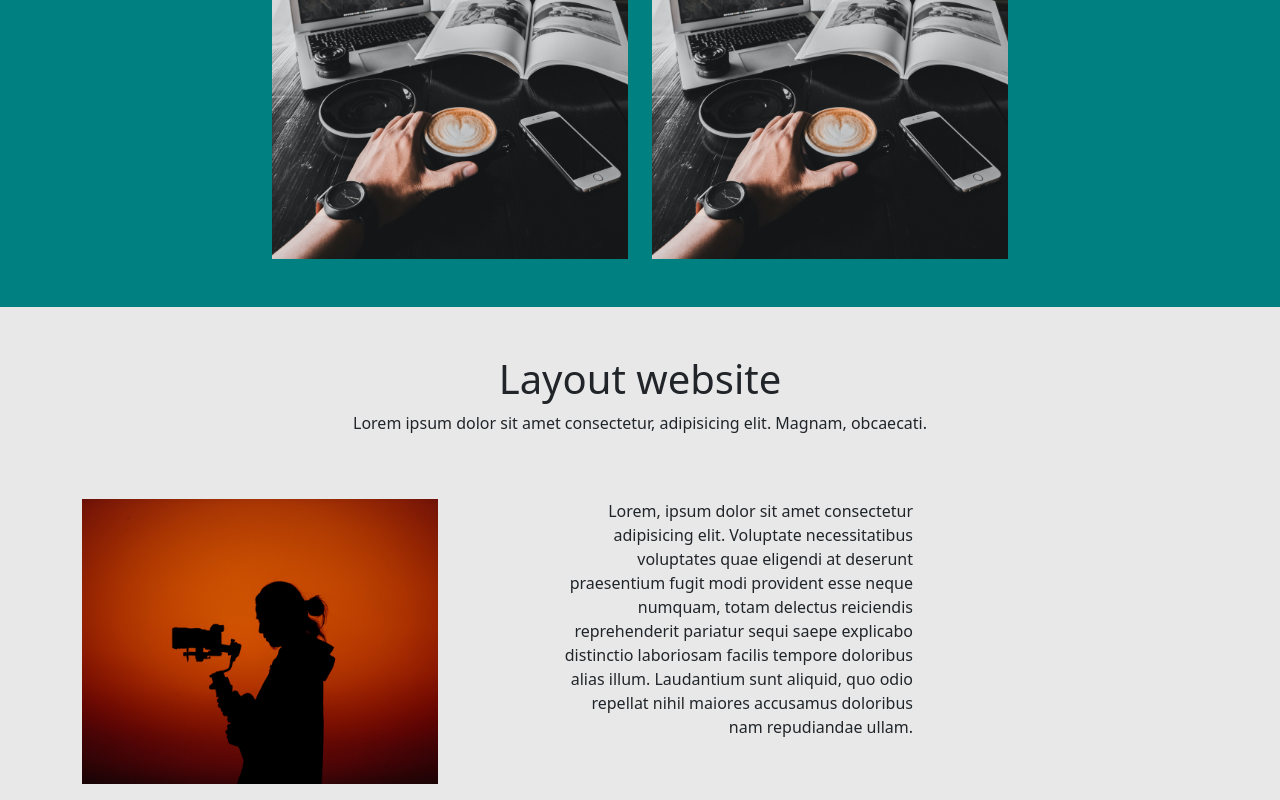
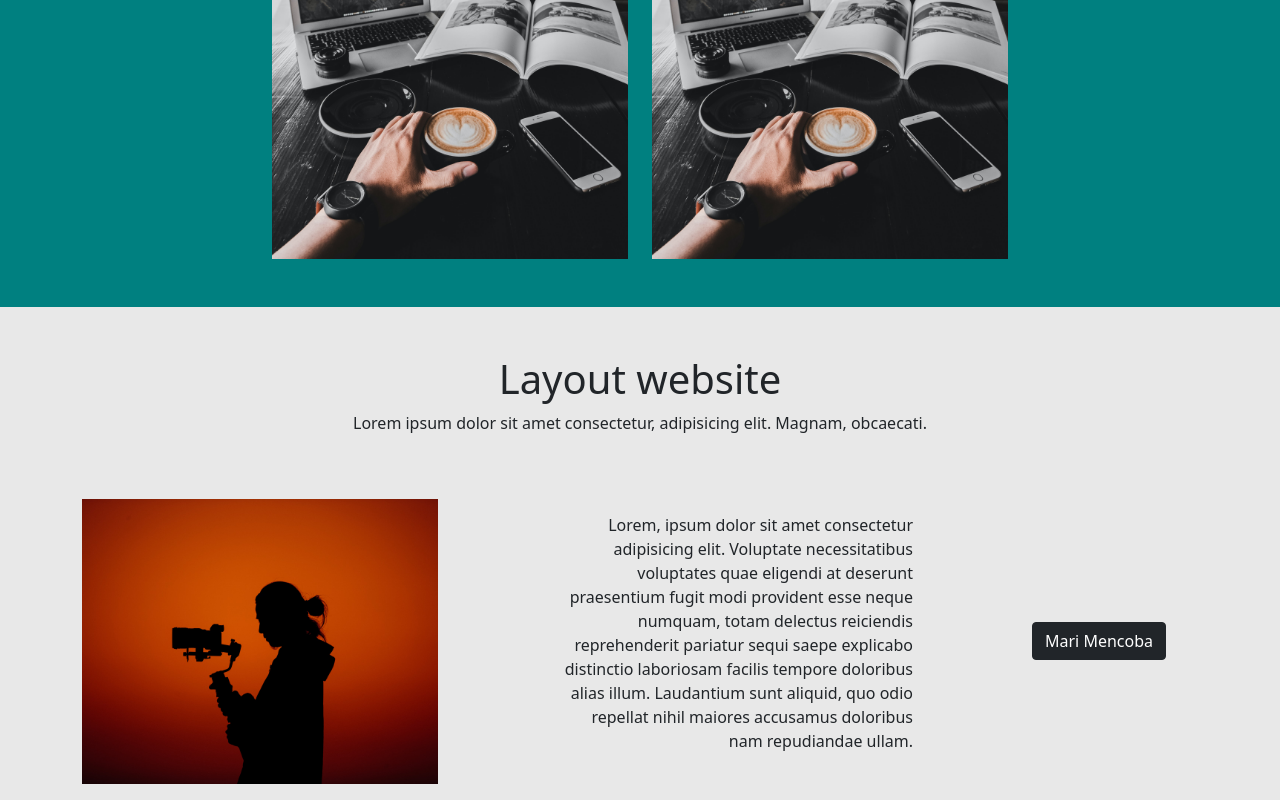
Before and after one commit to Soe-Hok-Gie/grid-sistem, a React (Create React App) app: page / in a window 1280 px wide. Shown: the part 1088-1888 px from the top of the page. Built offline with nearby package versions, Linux system fonts and the light colour scheme.

Commit message:
menambahkan col baru dgn col-2 dan offset-1, dan membuat content center secara vertikal

```diff
--- a/src/components/Profil.jsx
+++ b/src/components/Profil.jsx
@@ -10,7 +10,7 @@ const Profil = () => {
             <p>Lorem ipsum dolor sit amet consectetur, adipisicing elit. Magnam, obcaecati.</p>
           </div>
         </div>
-        <div className="row pb-3">
+        <div className="row pb-3 align-items-center">
           <div className="col-4">
             <img src="./assets/potret.png" alt="" class="img-fluid" />
           </div>
@@ -20,6 +20,9 @@ const Profil = () => {
               sequi saepe explicabo distinctio laboriosam facilis tempore doloribus alias illum. Laudantium sunt aliquid, quo odio repellat nihil maiores accusamus doloribus nam repudiandae ullam.
             </p>
           </div>
+          <div className="col-2 offset-1">
+            <button class="btn btn-dark">Mari Mencoba</button>
+          </div>
         </div>
       </div>
     </div>
```
